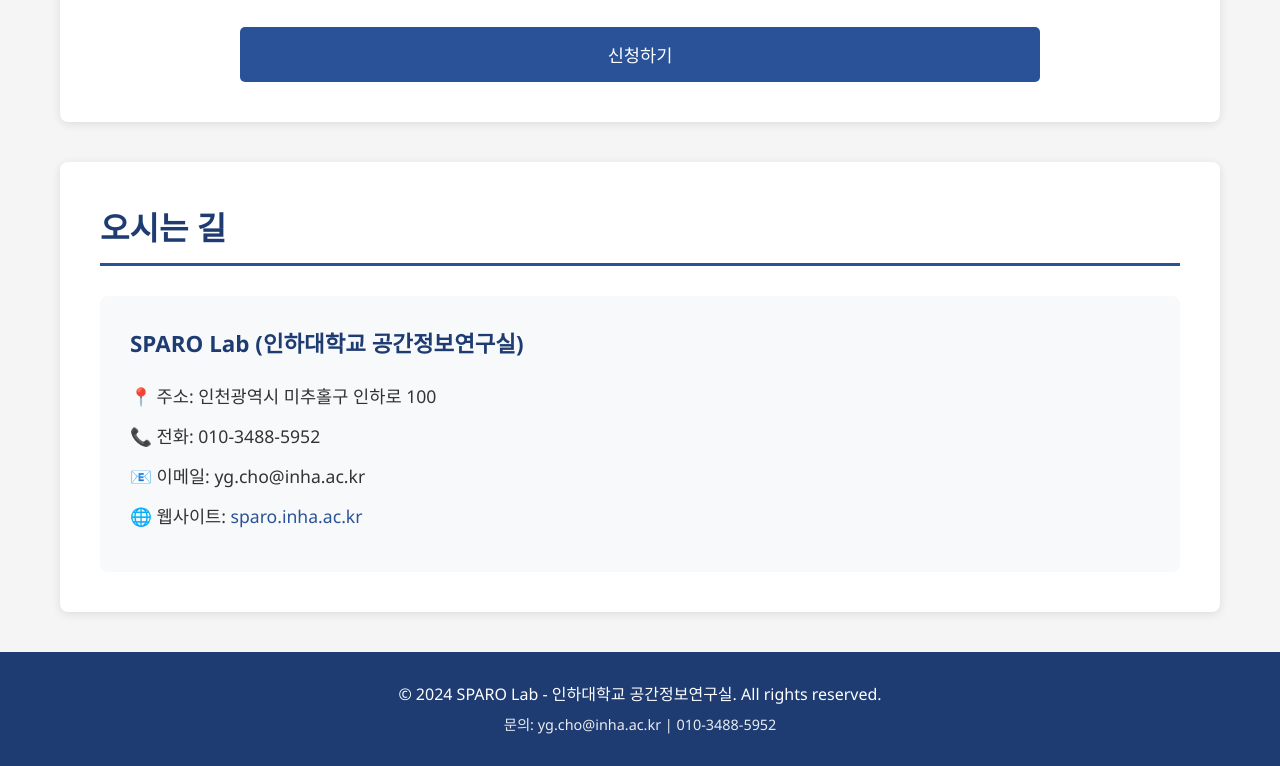
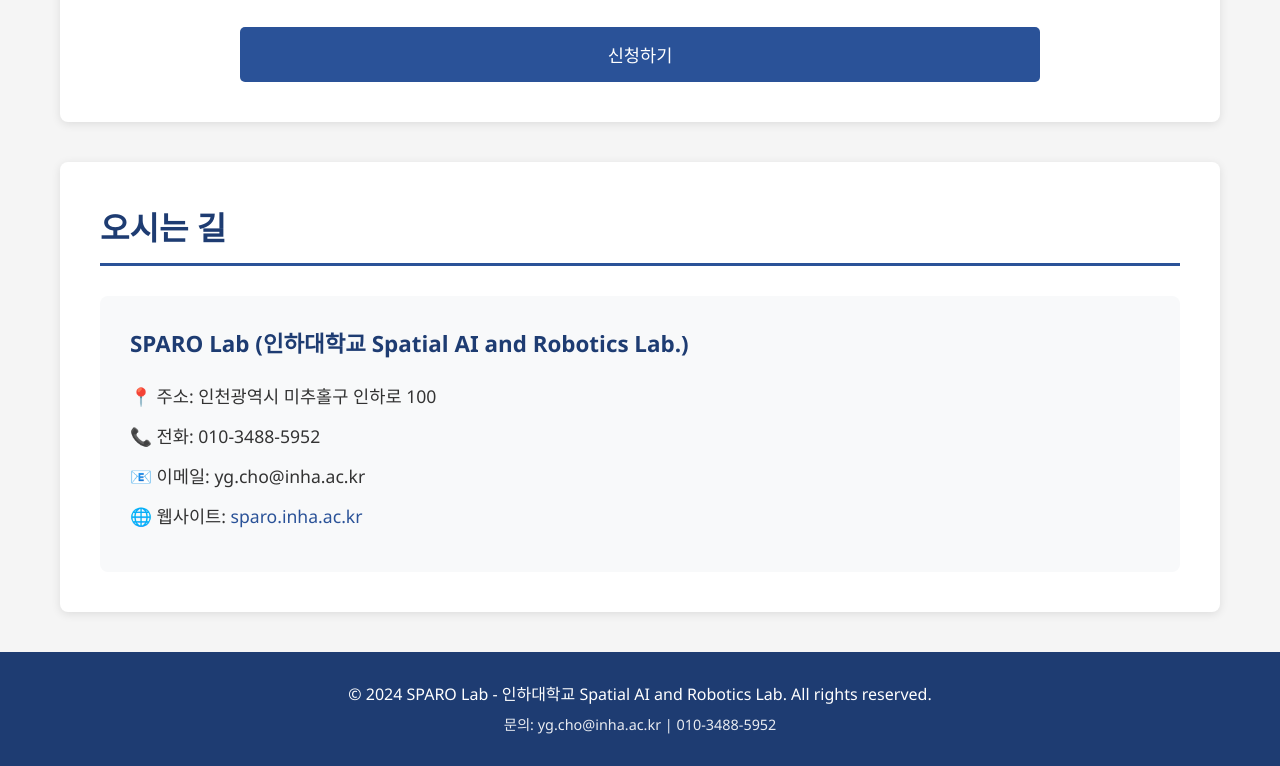
Before and after one commit to EH-HU/sparo-rental, a plain HTML site: page index.html in a window 1280 px wide. Shown: the part 2691-3457 px from the top of the page. Drawn offline with Linux system fonts and the light colour scheme.

Commit message:
Update all remaining lab name references

```diff
--- a/index.html
+++ b/index.html
@@ -206,7 +206,7 @@
         <section id="contact">
             <h2>오시는 길</h2>
             <div class="contact-info">
-                <h3>SPARO Lab (인하대학교 공간정보연구실)</h3>
+                <h3>SPARO Lab (인하대학교 Spatial AI and Robotics Lab.)</h3>
                 <p>📍 주소: 인천광역시 미추홀구 인하로 100</p>
                 <p>📞 전화: 010-3488-5952</p>
                 <p>📧 이메일: yg.cho@inha.ac.kr</p>
@@ -217,7 +217,7 @@
 
     <footer>
         <div class="container">
-            <p>&copy; 2024 SPARO Lab - 인하대학교 공간정보연구실. All rights reserved.</p>
+            <p>&copy; 2024 SPARO Lab - 인하대학교 Spatial AI and Robotics Lab. All rights reserved.</p>
             <p class="footer-contact">문의: yg.cho@inha.ac.kr | 010-3488-5952</p>
         </div>
     </footer>
```
Also changed, not shown: sx12-detail.html (+1 -1 lines).
